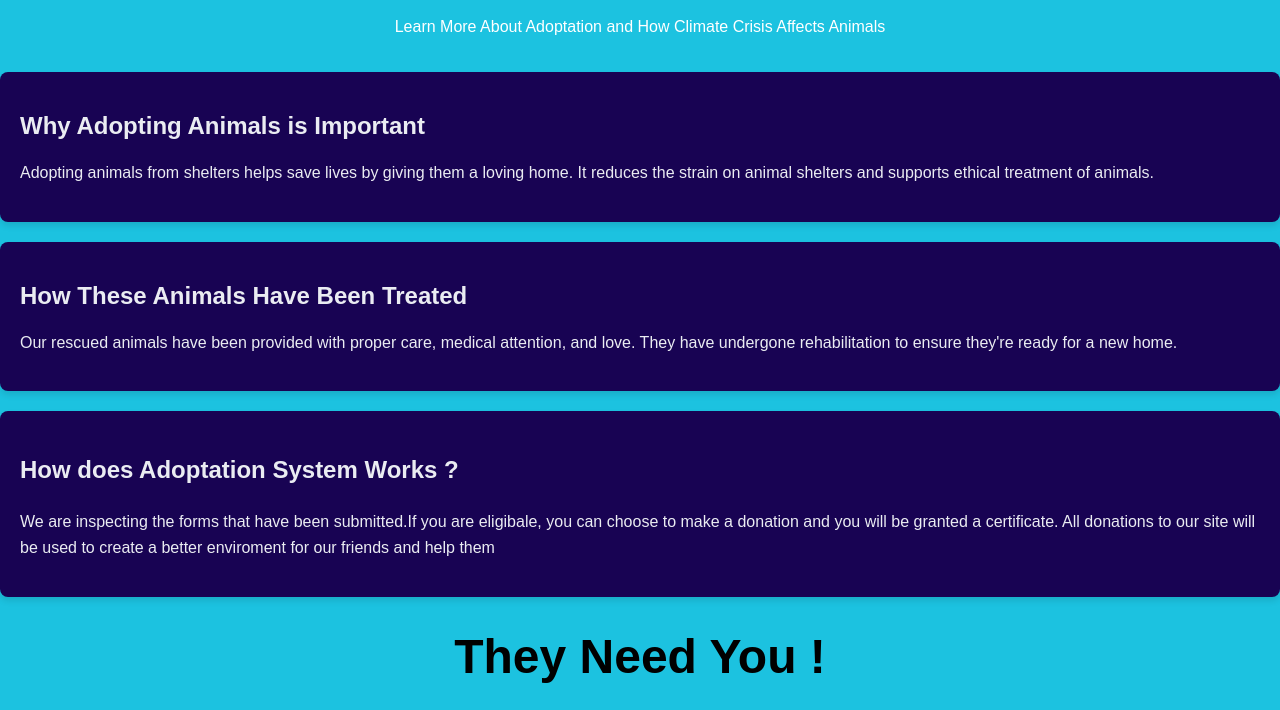
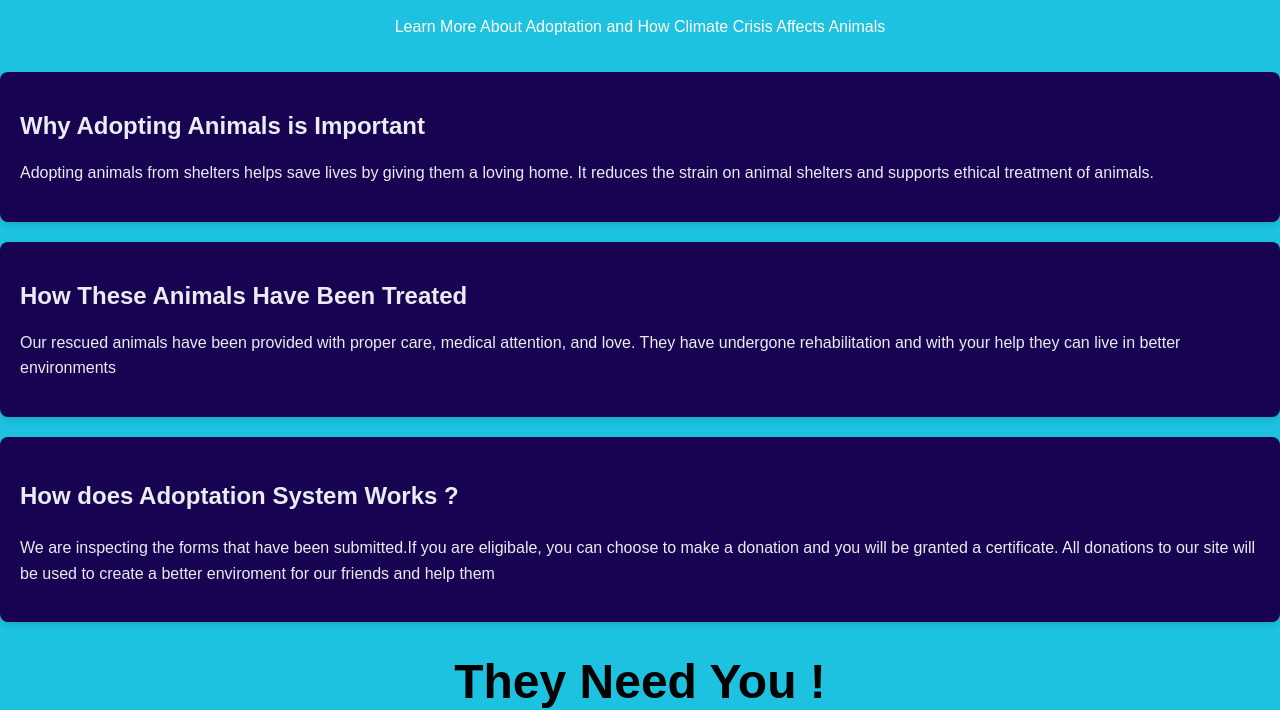
Before and after one commit to Rivadeus/Climate-Crisis, a plain HTML site: page adopt.html in a window 1280 px wide. Shown: the part 114-824 px from the top of the page. Drawn offline with Linux system fonts and the light colour scheme.

Commit message:
adopt.html

```diff
--- a/adopt.html
+++ b/adopt.html
@@ -21,7 +21,7 @@
     </div>
     <div class = "how">
         <h2>How These Animals Have Been Treated</h2>
-        <p>Our rescued animals have been provided with proper care, medical attention, and love. They have undergone rehabilitation to ensure they're ready for a new home.</p>
+        <p>Our rescued animals have been provided with proper care, medical attention, and love. They have undergone rehabilitation and with your help they can live in better environments</p>
     </div>
     <div class = "how_adopt">
         <h2>How does Adoptation System Works ?</h2>
```
